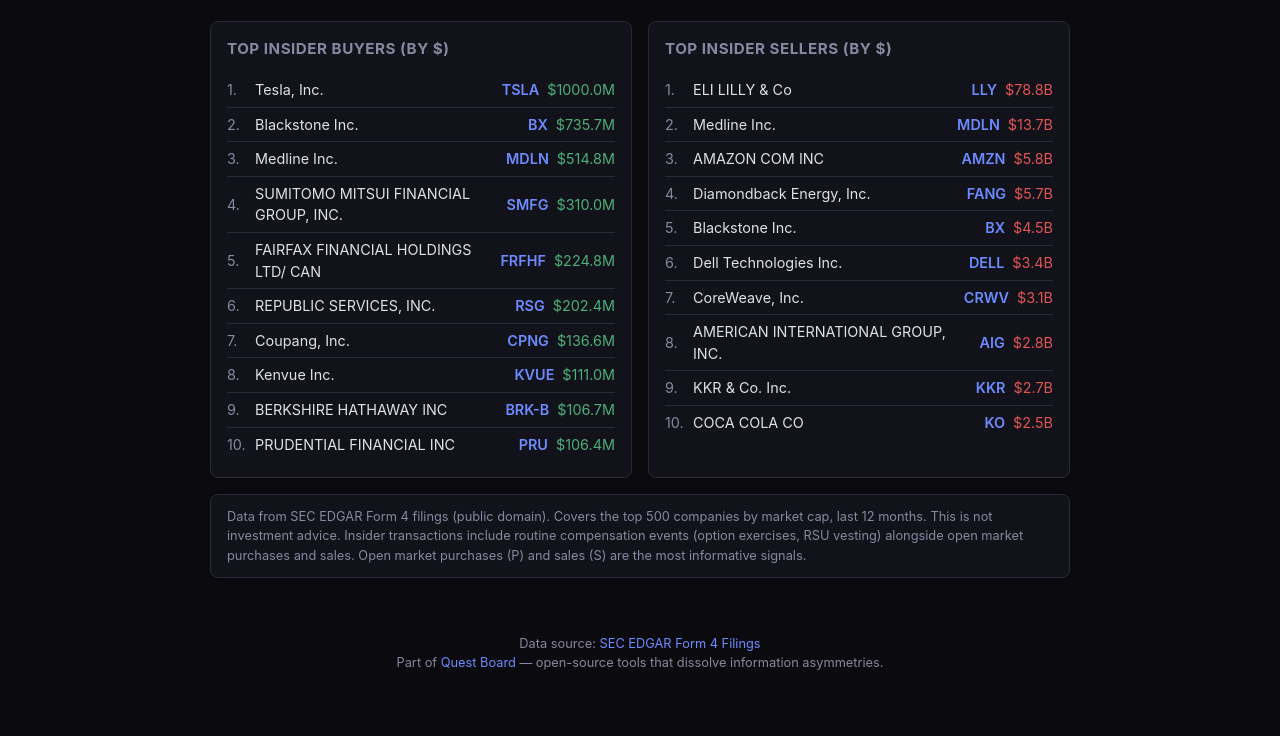
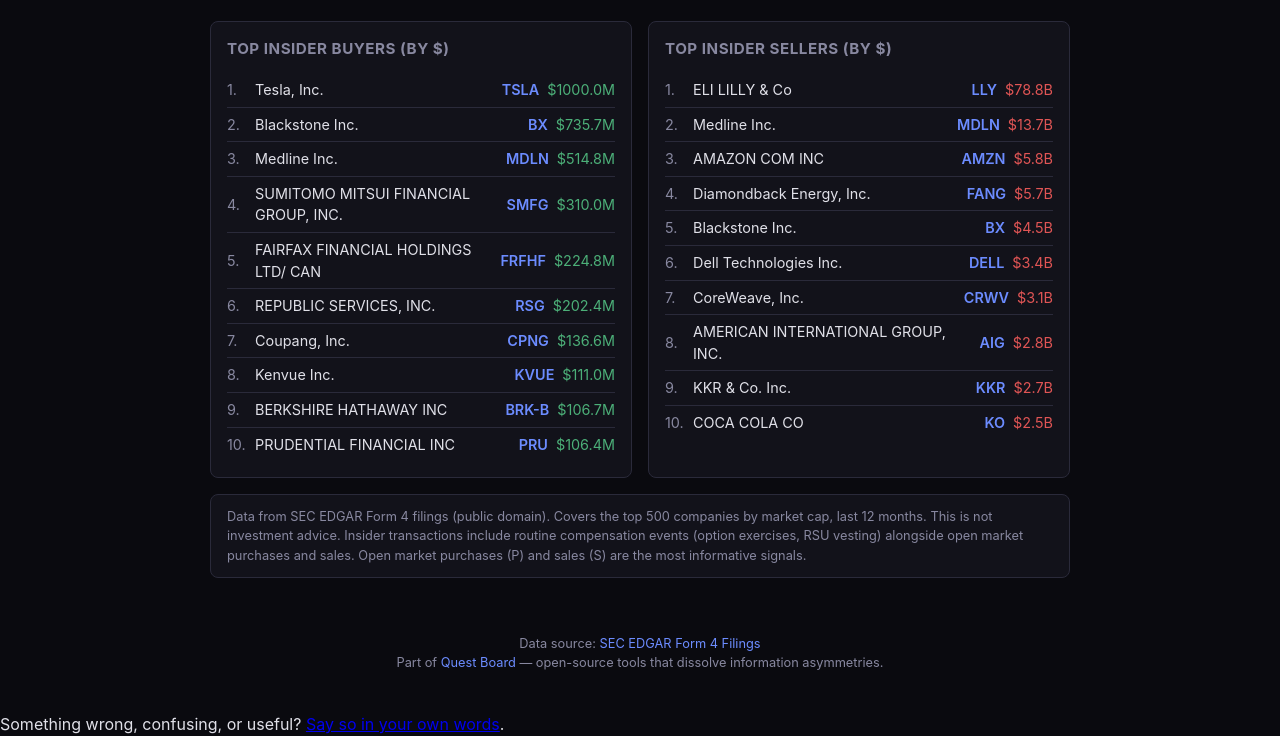
Before and after one commit to GreatTombProductions/insider-trading, a plain HTML site: page index.html in a window 1280 px wide. Shown: the part 387-1123 px from the top of the page. Before the commit the page ends 1099 px from the top, so only its background shows below. Drawn offline with Linux system fonts and the light colour scheme.

Commit message:
Add a note for saying when something on this page looks wrong

```diff
--- a/index.html
+++ b/index.html
@@ -633,5 +633,6 @@ if (location.hash && location.hash.length > 1) {
   loadDetailByTicker(location.hash.substring(1));
 }
 </script>
+<p class="quest-board-feedback">Something wrong, confusing, or useful? <a href="https://greattombproductions.github.io/quest-board/?project=insider-trading#suggest" target="_blank" rel="noopener">Say so in your own words</a>.</p>
 </body>
 </html>
```
